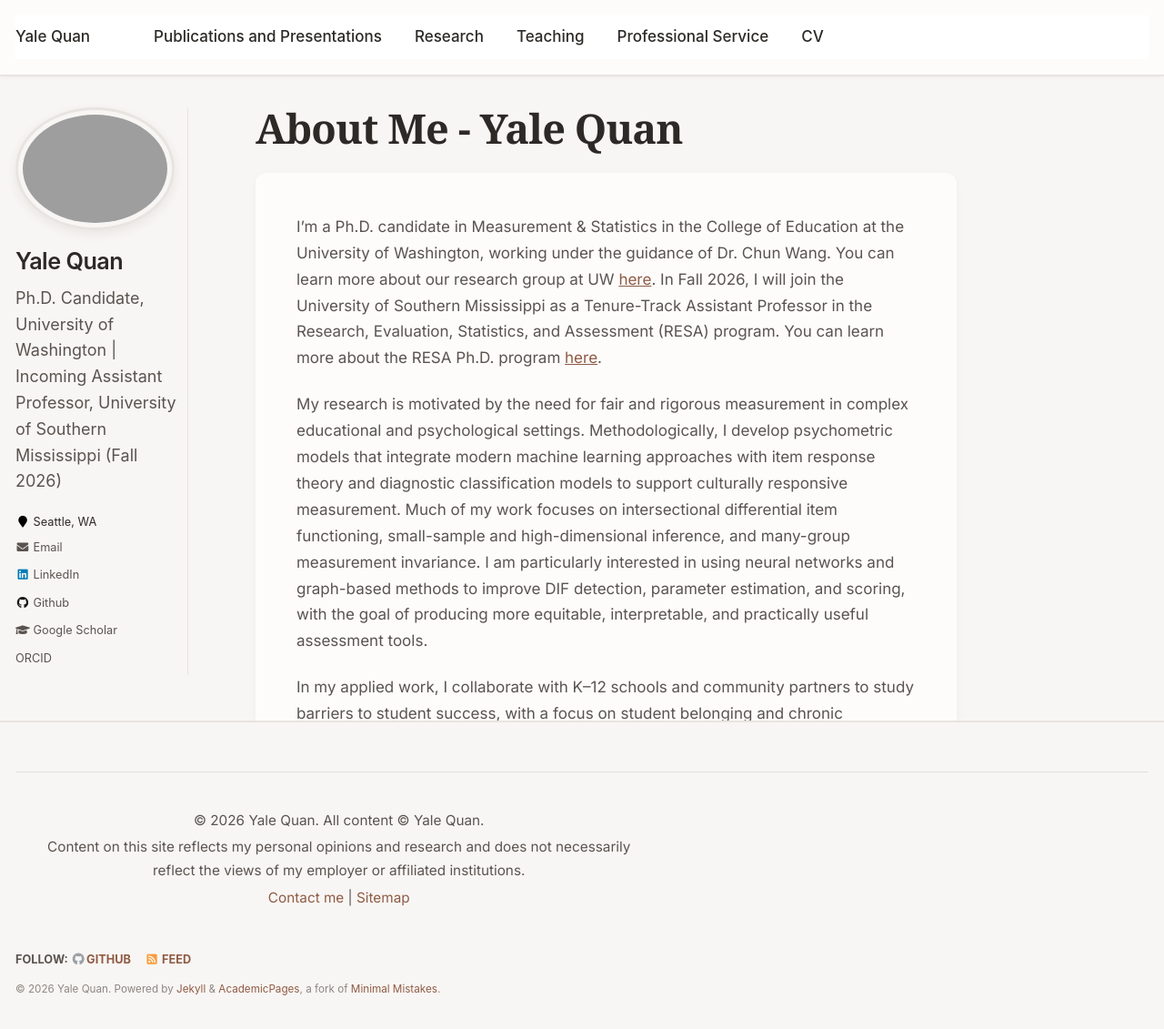
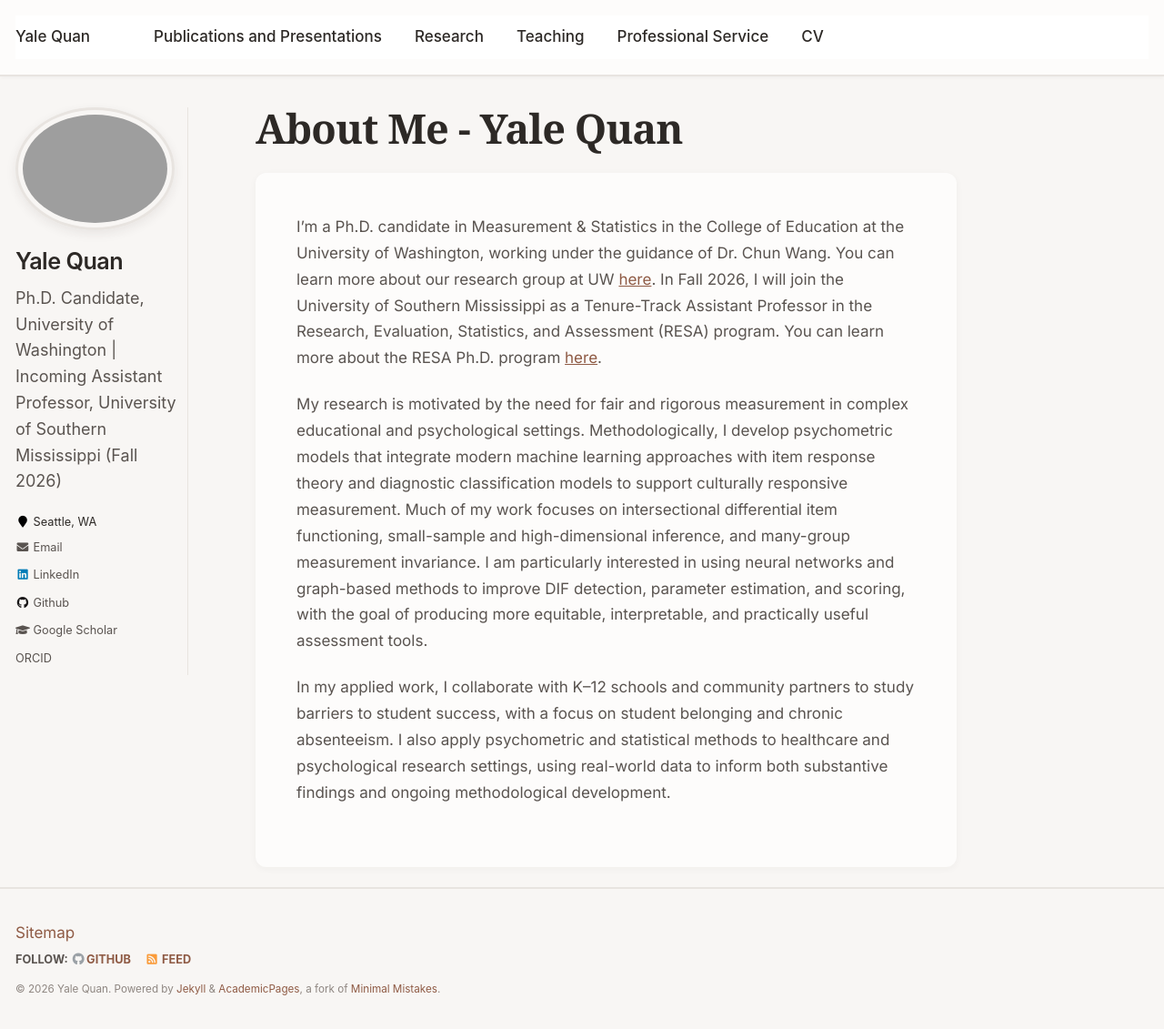
Before and after one commit to yalequan/yalequan.github.io, a Jekyll site: the page built from _pages/about.md, in a window 1280 px wide and 1131 px high. Shown: the whole window at 91% size. Built offline with Jekyll 4.4.1, drawn with Linux system fonts in a browser that asks for light colours.

Commit message:
Update custom.html
Removed custom footer

```diff
--- a/_includes/footer/custom.html
+++ b/_includes/footer/custom.html
@@ -1,14 +1,3 @@
 <!-- start custom footer snippets -->
-<footer class="site-footer" role="contentinfo" style="text-align: center; padding: 2rem 1rem; font-size: 0.85rem; color: #666; border-top: 1px solid #e0e0e0; margin-top: 3rem;">
-  <p style="margin: 0.2rem 0;">
-    &copy; {{ site.time | date: "%Y" }} Yale Quan. All content © Yale Quan.
-  </p>
-  <p style="margin: 0.2rem 0;">
-    Content on this site reflects my personal opinions and research and does not necessarily reflect the views of my employer or affiliated institutions.
-  </p>
-  <p style="margin: 0.2rem 0;">
-    <a href="mailto:youremail@domain.com" style="color: var(--primary-color); text-decoration: none;">Contact me</a> |
-    <a href="/sitemap/" style="color: var(--primary-color); text-decoration: none;">Sitemap</a>
-  </p>
-</footer>
+<a href="/sitemap/">Sitemap</a>
 <!-- end custom footer snippets -->
```
